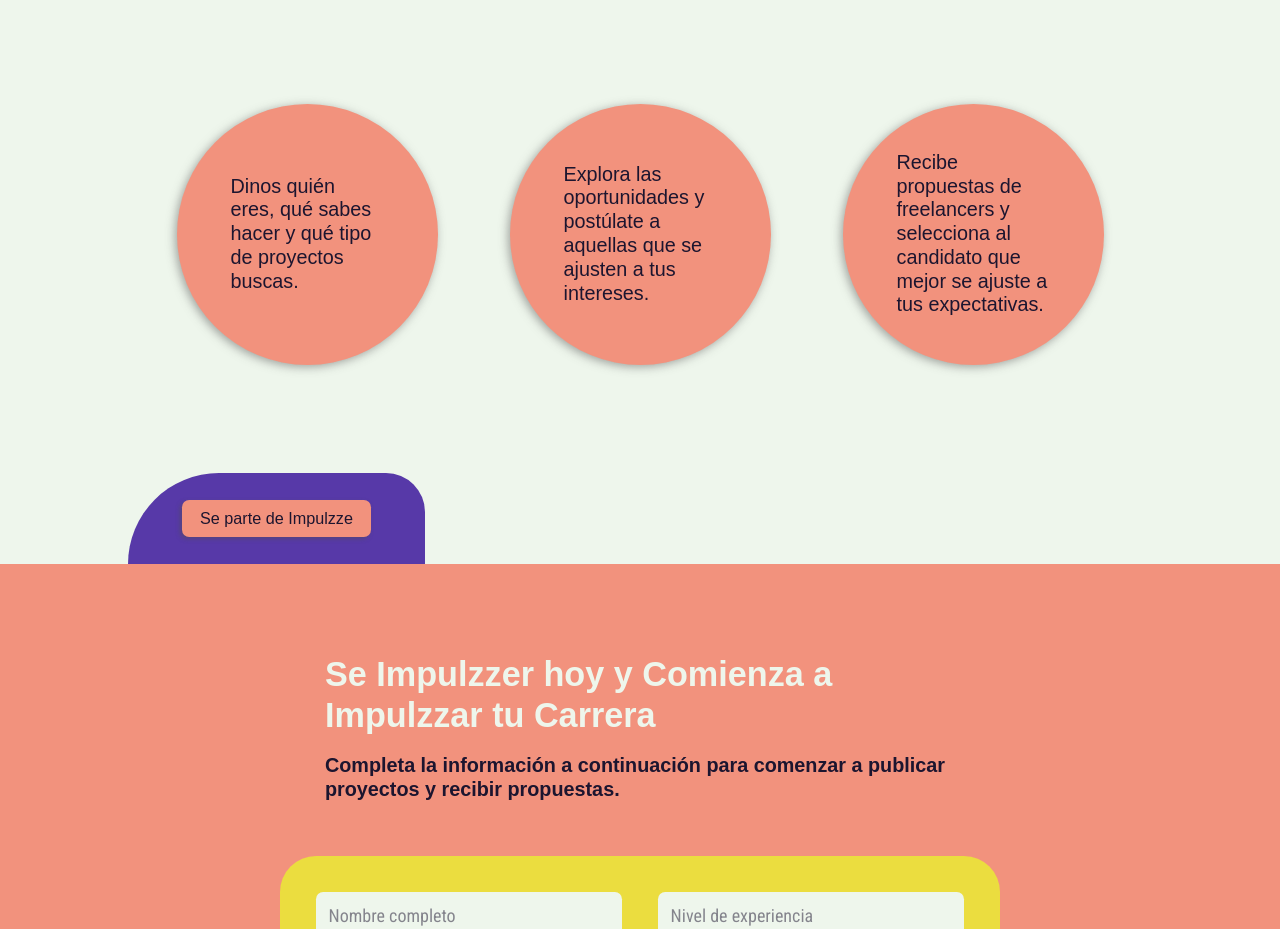
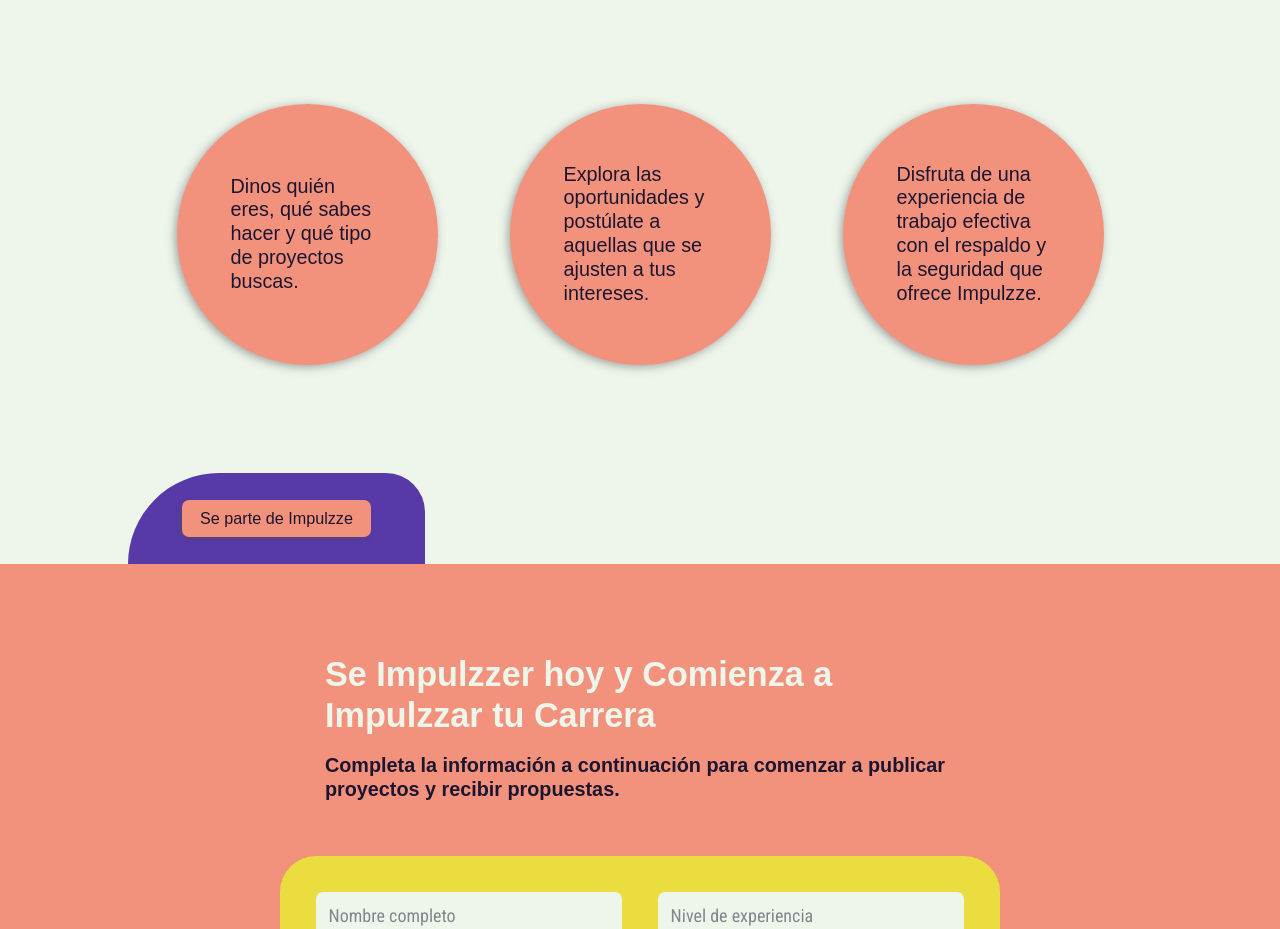
Before and after one commit to DaniRox/impulzze, a React (Vite) app: page / in a window 1280 px wide. Shown: the part 5120-6049 px from the top of the page. Built offline with nearby package versions, Linux system fonts and the light colour scheme; a web font is replaced by a local one.

Commit message:
proyecto impulzze

```diff
--- a/src/sections/ComoFuncionaFreelancers.jsx
+++ b/src/sections/ComoFuncionaFreelancers.jsx
@@ -25,7 +25,7 @@
                 </div>
 
                 <div className={styles.ComoFuncionaFreelancersContent__CardCircle3}>
-                    <p className={styles.CardCircle__text}>Recibe propuestas de freelancers y selecciona al candidato que mejor se ajuste a tus expectativas.</p>
+                    <p className={styles.CardCircle__text}>Disfruta de una experiencia de trabajo efectiva con el respaldo y la seguridad que ofrece Impulzze.</p>
                 </div>
             </div>
 
```
